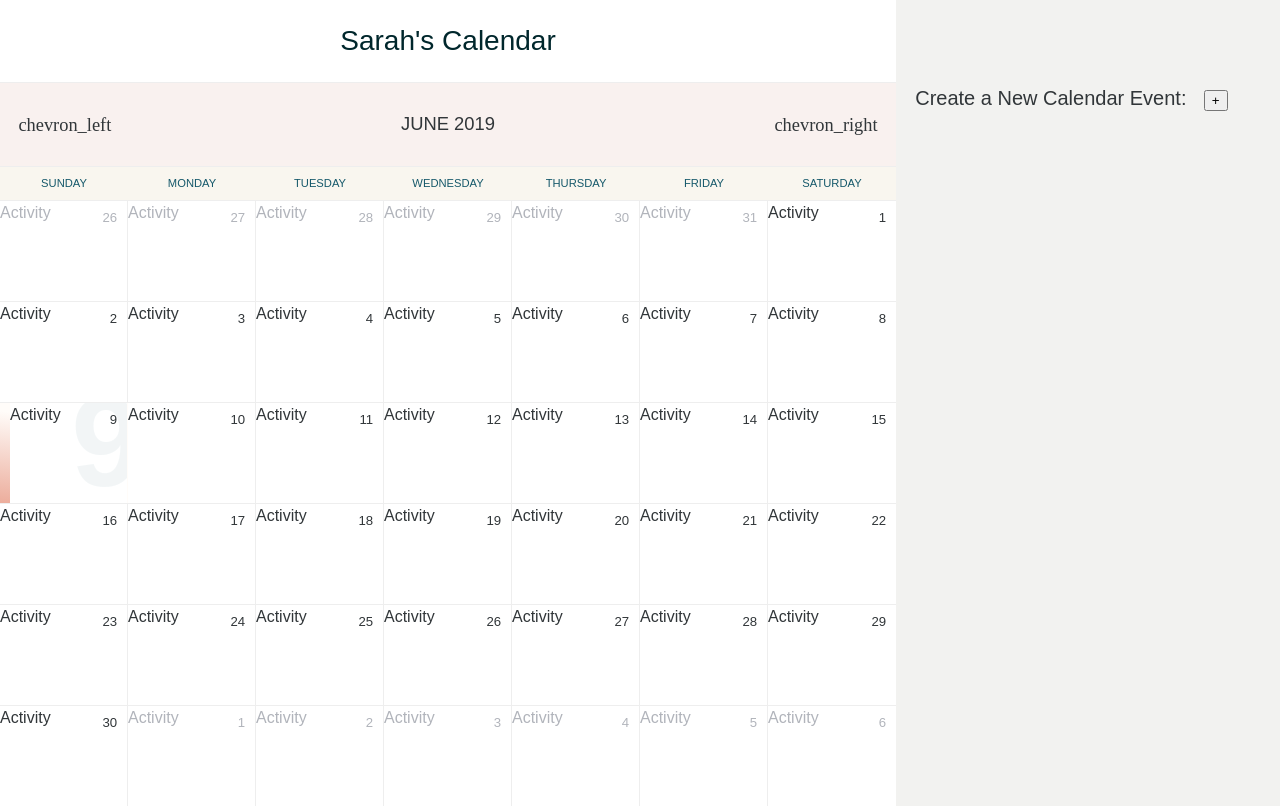
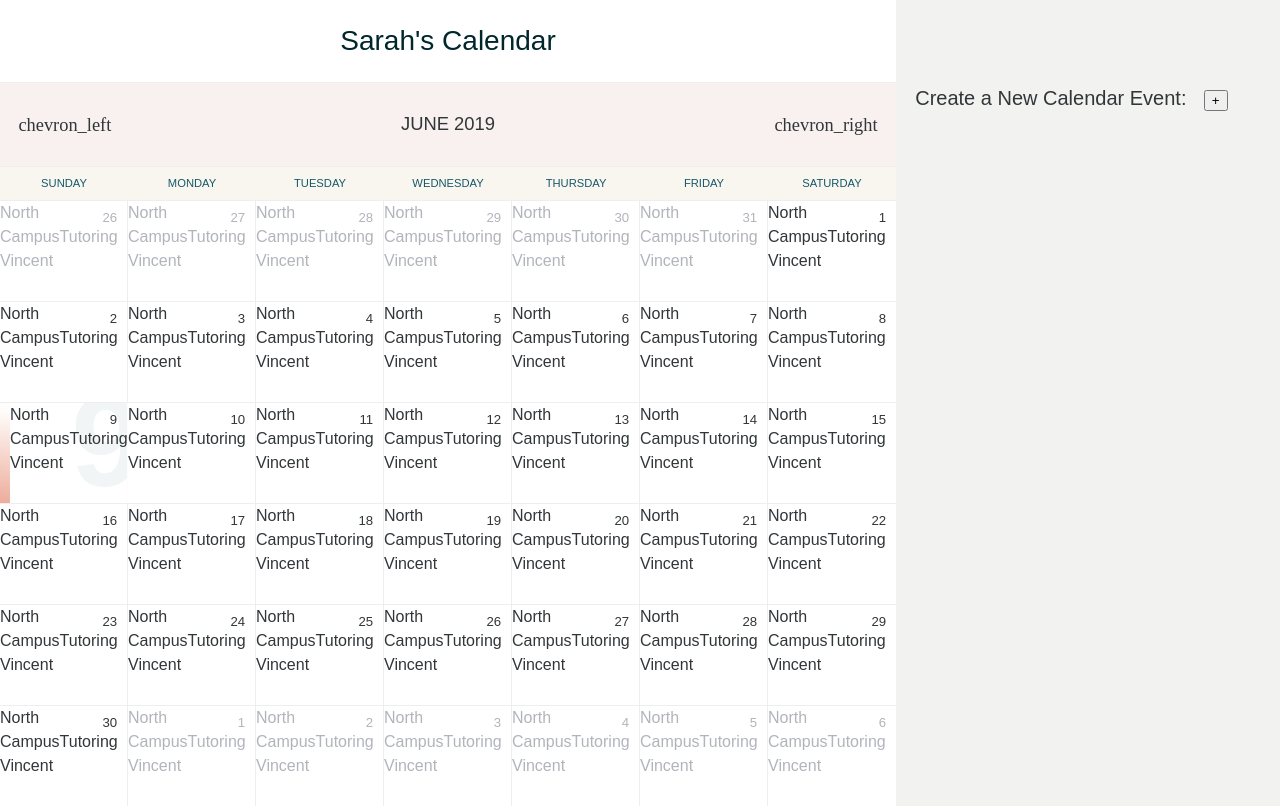
Before and after one commit to sarahcheatham/calendar, a React (Create React App) app: page / in a window 1280 px wide. Built offline with nearby package versions, Linux system fonts and the light colour scheme; a web font is replaced by a local one.

Commit message:
working on displaying activities correctly"

```diff
--- a/src/components/Calendar.js
+++ b/src/components/Calendar.js
@@ -46,7 +46,7 @@ class Calendar extends React.Component {
 
     // renders the date boxes of the calendar
     renderCells(){
-        const format = "ddd MMM D YYYY";
+        const format = "ddd MMM DD YYYY";
         const { currentMonth, selectedDate } = this.state;
         const monthStart = dateFns.startOfMonth(currentMonth);
         const monthEnd = dateFns.endOfMonth(monthStart);
@@ -59,15 +59,37 @@ class Calendar extends React.Component {
         let days = [];
         let day = startDate;
         let formattedDate = "";
-        const calendarEvents = this.props.fakeData.map(activity => dateFns.format(activity.date, format))
-        console.log("calendarEvents:", calendarEvents)
+        const calendarDays = dateFns.eachDay(
+            new Date(startDate),
+            new Date(endDate)
+        )
+        // const location = this.props.fakeData.map(obj => obj.location);
+        // const description = this.props.fakeData.map(obj => obj.description);
+        // const date = this.props.fakeData.map(obj => dateFns.format(obj.date, format))
+        let activity = "";
+        for(let i = 0; i< calendarDays.length; i++){
+            const calendarDay = dateFns.format(calendarDays[i], format);
+            // console.log("calendarDay:", calendarDay)
+                this.props.fakeData.map(obj => {
+                const date = dateFns.format(obj.date, format)
+                const location = obj.location;
+                const description = obj.description;
+                if(date === calendarDay){
+                    activity =  { location, description };
+                    return activity
+                }
+            })
+        }
+        const location = activity.location;
+        const description = activity.description;
+
+
         while(day <= endDate){
             for(let i = 0; i < 7; i++){
                 formattedDate = dateFns.format(day, dateFormat);
                 const cloneDay = day;
-                const formattedDay = day.toString().slice(0, format.length + 1);
-                console.log("calendarEvents[j]:", calendarEvents)
-
+                // const formattedDay = day.toString().slice(0, format.length +1);
+                // console.log(formattedDay,  date[i])
                 days.push(
                     <div
                         className={`col cell ${
@@ -80,7 +102,7 @@ class Calendar extends React.Component {
                     >
                         <span className="number">{formattedDate}</span>
                         <span className="bg">{formattedDate}</span>
-                        <span>Activity</span>
+                        <span>{location}{description}</span>
                     </div>
                 );
                 day = dateFns.addDays(day, 1);
```
